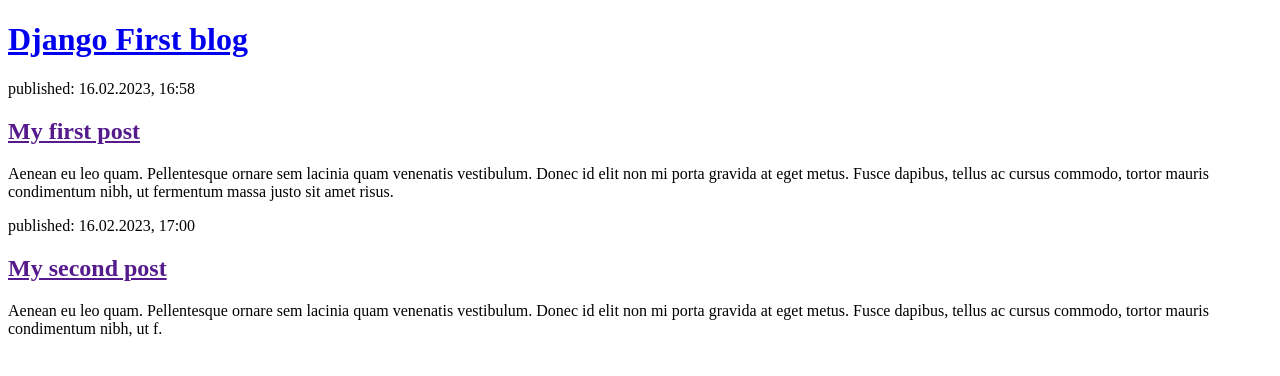
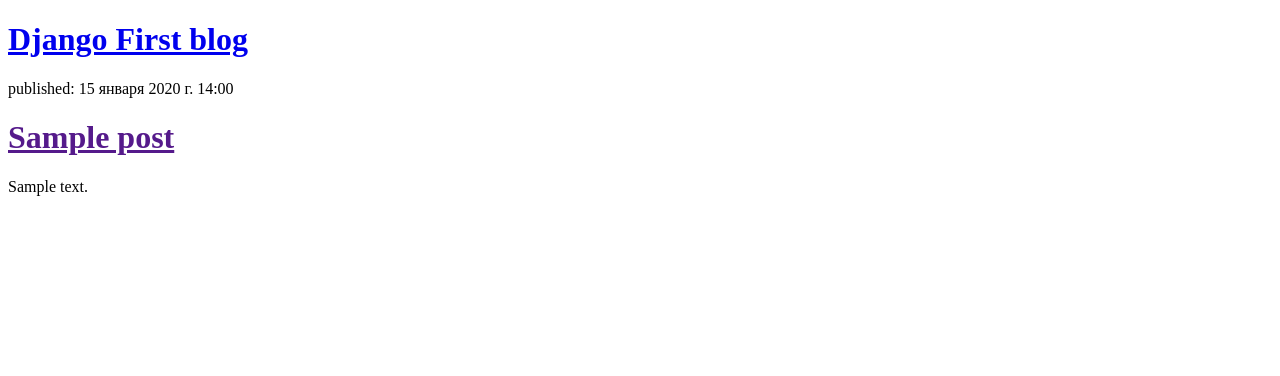
Before and after one commit to Varlamms/First-Django, a Django app: page / in a window 1280 px wide. Shown: the top 376 px of the page. Run offline with Django 4.2, Linux system fonts and the light colour scheme; tables that the repository leaves empty hold one stand-in row (values such as "Sample post").

Commit message:
Good morning 17.02

```diff
--- a/mysite/blog/templates/blog/post_list.html
+++ b/mysite/blog/templates/blog/post_list.html
@@ -9,16 +9,11 @@
         <h1><a href="/">Django First blog</a></h1>
     </div>
 
-    <div>
-        <p>published: 16.02.2023, 16:58</p>
-        <h2><a href="">My first post</a></h2>
-        <p>Aenean eu leo quam. Pellentesque ornare sem lacinia quam venenatis vestibulum. Donec id elit non mi porta gravida at eget metus. Fusce dapibus, tellus ac cursus commodo, tortor mauris condimentum nibh, ut fermentum massa justo sit amet risus.</p>
-    </div>
-
-    <div>
-        <p>published: 16.02.2023, 17:00</p>
-        <h2><a href="">My second post</a></h2>
-        <p>Aenean eu leo quam. Pellentesque ornare sem lacinia quam venenatis vestibulum. Donec id elit non mi porta gravida at eget metus. Fusce dapibus, tellus ac cursus commodo, tortor mauris condimentum nibh, ut f.</p>
-    </div>
+    {% for post in posts %}
+        <div>
+            <p>published: {{ post.published_date }}</p>
+            <h1><a href="">{{ post.title }}</a></h1>
+            <p>{{ post.text|linebreaksbr }}</p>
+    {% endfor %}
 </body>
 </html>
--- a/mysite/blog/views.py
+++ b/mysite/blog/views.py
@@ -1,6 +1,8 @@
 from django.shortcuts import render
-
+from django.utils import timezone
+from .models import Post
 
 # Create your views here.
 def post_list(request):
-    return render(request, 'blog/post_list.html', {})
+    posts = Post.objects.filter(published_date__lte=timezone.now()).order_by('published_date')
+    return render(request, 'blog/post_list.html', {'posts': posts})
```
